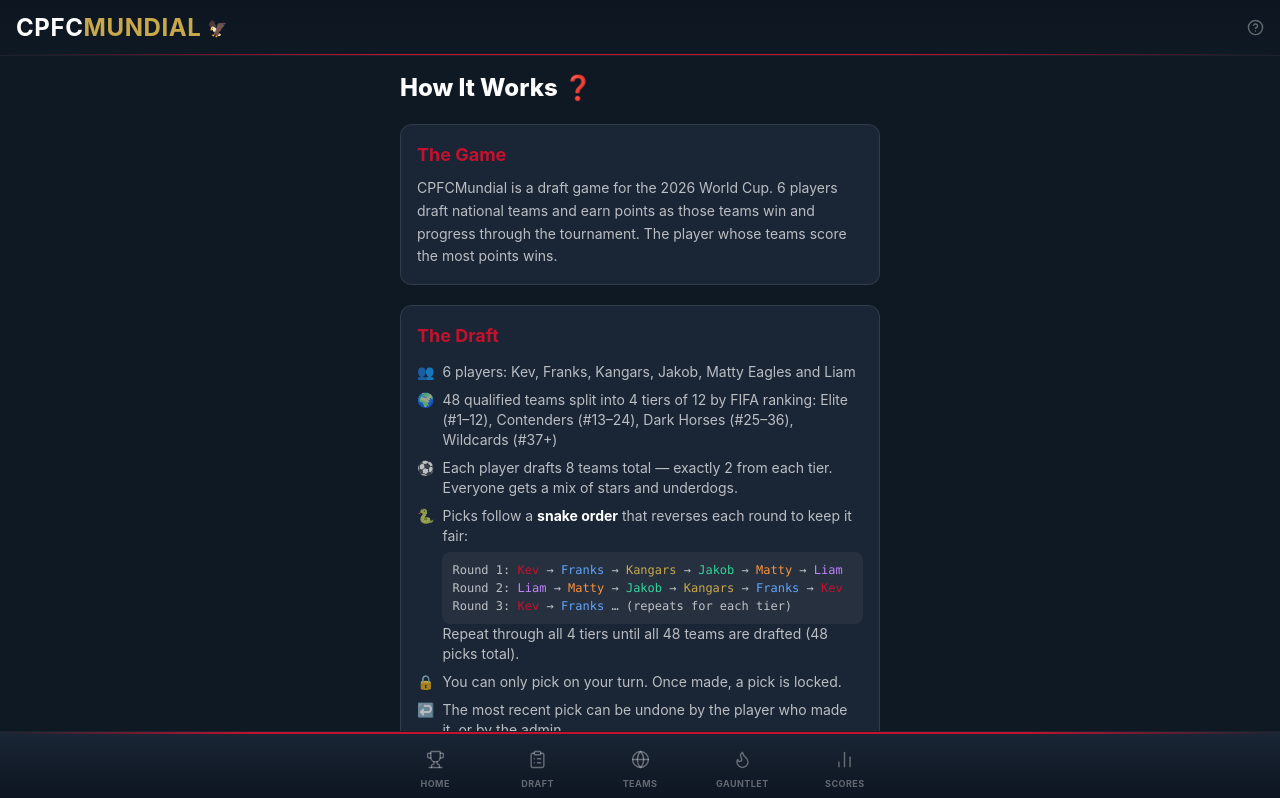
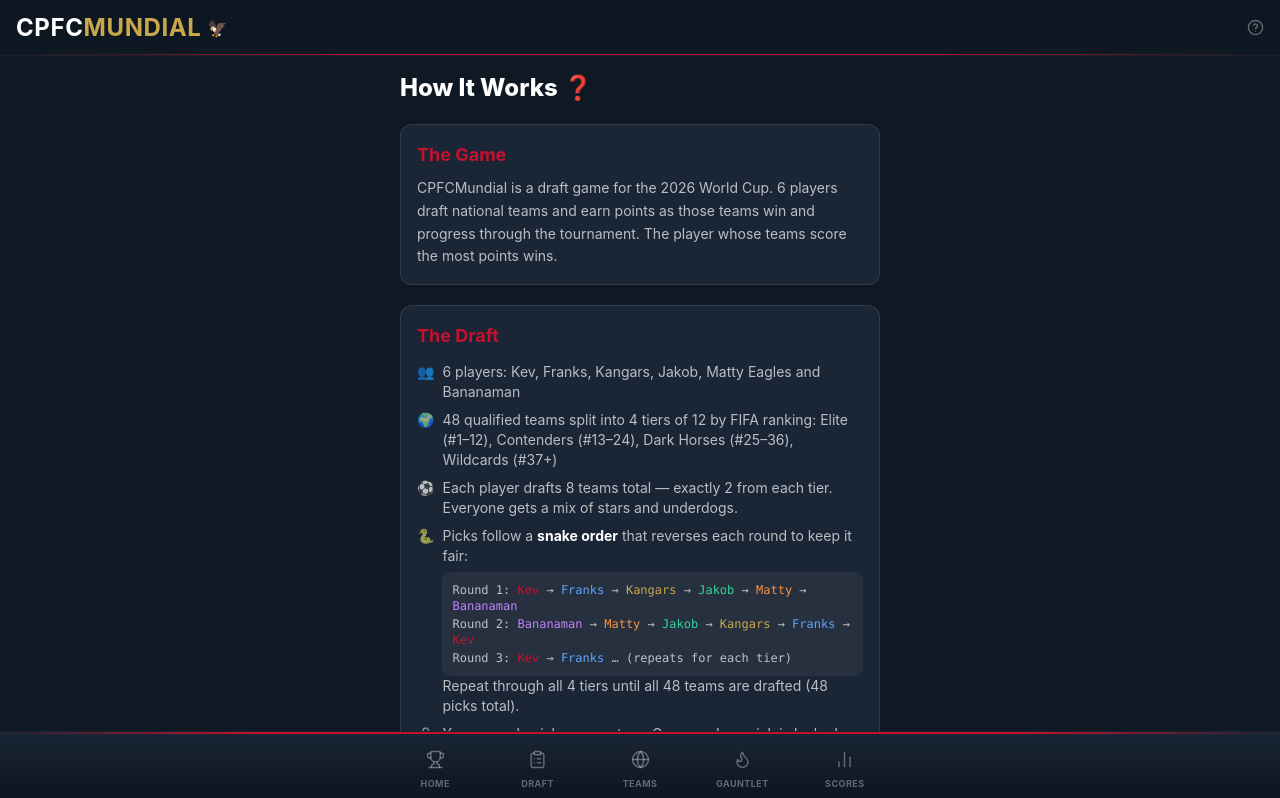
Before and after one commit to kramer-torus/CPFCMundial, a Next.js app: page /how-it-works in a window 1280 px wide. Shown: the top 798 px of the page. Built offline with nearby package versions, Linux system fonts and the light colour scheme.

Commit message:
fix: rename Liam → Bananaman across all files
https://claude.ai/code/session_01BYCMtwzyqgZFH9SidxH1Hk

```diff
--- a/app/draft/page.tsx
+++ b/app/draft/page.tsx
@@ -10,7 +10,7 @@ import ConfirmSheet from '@/components/ConfirmSheet';
 import { GameUser, Team, DraftPick, TIER_COLORS } from '@/lib/types';
 import { getPlayerIndexForPick, getTierForPickNumber, getSnakeDirection } from '@/lib/draft-utils';
 
-const PLAYER_ORDER = ['Kev', 'Franks', 'Kangars', 'Jakob', 'Matty Eagles', 'Liam'];
+const PLAYER_ORDER = ['Kev', 'Franks', 'Kangars', 'Jakob', 'Matty Eagles', 'Bananaman'];
 
 export default function DraftPage() {
   return <AuthGuard><DraftRoom /></AuthGuard>;
--- a/app/how-it-works/page.tsx
+++ b/app/how-it-works/page.tsx
@@ -17,15 +17,15 @@ export default function HowItWorksPage() {
       <section className="card space-y-3">
         <h2 className="text-palace-red font-bold text-lg">The Draft</h2>
         <ul className="space-y-2 text-sm text-white/70">
-          <li className="flex gap-2"><span className="flex-shrink-0">👥</span>6 players: Kev, Franks, Kangars, Jakob, Matty Eagles and Liam</li>
+          <li className="flex gap-2"><span className="flex-shrink-0">👥</span>6 players: Kev, Franks, Kangars, Jakob, Matty Eagles and Bananaman</li>
           <li className="flex gap-2"><span className="flex-shrink-0">🌍</span>48 qualified teams split into 4 tiers of 12 by FIFA ranking: Elite (#1–12), Contenders (#13–24), Dark Horses (#25–36), Wildcards (#37+)</li>
           <li className="flex gap-2"><span className="flex-shrink-0">⚽</span>Each player drafts 8 teams total — exactly 2 from each tier. Everyone gets a mix of stars and underdogs.</li>
           <li className="flex gap-2"><span className="flex-shrink-0">🐍</span>
             <div>
               Picks follow a <strong className="text-white">snake order</strong> that reverses each round to keep it fair:
               <div className="mt-1.5 bg-white/5 rounded-lg p-2.5 font-mono text-xs space-y-0.5">
-                <div>Round 1: <span className="text-palace-red">Kev</span> → <span className="text-blue-400">Franks</span> → <span className="text-gold">Kangars</span> → <span className="text-emerald-400">Jakob</span> → <span className="text-orange-400">Matty</span> → <span className="text-purple-400">Liam</span></div>
-                <div>Round 2: <span className="text-purple-400">Liam</span> → <span className="text-orange-400">Matty</span> → <span className="text-emerald-400">Jakob</span> → <span className="text-gold">Kangars</span> → <span className="text-blue-400">Franks</span> → <span className="text-palace-red">Kev</span></div>
+                <div>Round 1: <span className="text-palace-red">Kev</span> → <span className="text-blue-400">Franks</span> → <span className="text-gold">Kangars</span> → <span className="text-emerald-400">Jakob</span> → <span className="text-orange-400">Matty</span> → <span className="text-purple-400">Bananaman</span></div>
+                <div>Round 2: <span className="text-purple-400">Bananaman</span> → <span className="text-orange-400">Matty</span> → <span className="text-emerald-400">Jakob</span> → <span className="text-gold">Kangars</span> → <span className="text-blue-400">Franks</span> → <span className="text-palace-red">Kev</span></div>
                 <div>Round 3: <span className="text-palace-red">Kev</span> → <span className="text-blue-400">Franks</span> … (repeats for each tier)</div>
               </div>
               Repeat through all 4 tiers until all 48 teams are drafted (48 picks total).
--- a/app/login/page.tsx
+++ b/app/login/page.tsx
@@ -13,7 +13,7 @@ const PLAYERS = [
   { name: 'Kangars',      colour: '#C9A84C' },
   { name: 'Jakob',        colour: '#10B981' },
   { name: 'Matty Eagles', colour: '#F97316' },
-  { name: 'Liam',         colour: '#A855F7' },
+  { name: 'Bananaman',    colour: '#A855F7' },
 ];
 
 function initials(name: string) {
--- a/lib/types.ts
+++ b/lib/types.ts
@@ -70,7 +70,7 @@ export const PLAYER_COLORS = [
   '#C9A84C', // Kangars - Gold
   '#10B981', // Jakob - Emerald
   '#F97316', // Matty Eagles - Orange
-  '#A855F7', // Liam - Purple
+  '#A855F7', // Bananaman - Purple
 ];
 
 export interface Session {
--- a/scripts/seed-remote.mjs
+++ b/scripts/seed-remote.mjs
@@ -36,14 +36,14 @@ async function count(table) {
   console.log(`COUNT ${table}: ${r.headers.get('content-range')}`);
 }
 
-// 6 players — PINs: Kev=1234, Franks=2222, Kangars=3333, Jakob=2026, Matty Eagles=5555, Liam=7777
+// 6 players — PINs: Kev=1234, Franks=2222, Kangars=3333, Jakob=2026, Matty Eagles=5555, Bananaman=7777
 const USERS = [
   { display_name: 'Kev',          pin_hash: '03ac674216f3e15c761ee1a5e255f067953623c8b388b4459e13f978d7c846f4', is_admin: false, accent_colour: '#C4122E' },
   { display_name: 'Franks',       pin_hash: 'edee29f882543b956620b26d0ee0e7e950399b1c4222f5de05e06425b4c995e9', is_admin: false, accent_colour: '#3B82F6' },
   { display_name: 'Kangars',      pin_hash: '318aee3fed8c9d040d35a7fc1fa776fb31303833aa2de885354ddf3d44d8fb69', is_admin: false, accent_colour: '#C9A84C' },
   { display_name: 'Jakob',        pin_hash: '158a323a7ba44870f23d96f1516dd70aa48e9a72db4ebb026b0a89e212a208ab', is_admin: true,  accent_colour: '#10B981' },
   { display_name: 'Matty Eagles', pin_hash: 'c1f330d0aff31c1c87403f1e4347bcc21aff7c179908723535f2b31723702525', is_admin: false, accent_colour: '#F97316' },
-  { display_name: 'Liam',         pin_hash: '41c991eb6a66242c0454191244278183ce58cf4a6bcd372f799e4b9cc01886af', is_admin: false, accent_colour: '#A855F7' },
+  { display_name: 'Bananaman',         pin_hash: '41c991eb6a66242c0454191244278183ce58cf4a6bcd372f799e4b9cc01886af', is_admin: false, accent_colour: '#A855F7' },
 ];
 
 const T = (name, tier, flag_emoji, confederation, fifa_group, fifa_ranking, is_debut = false) =>
```
Also changed, not shown: 1 other file (tests, documents, lock files or other folders).
